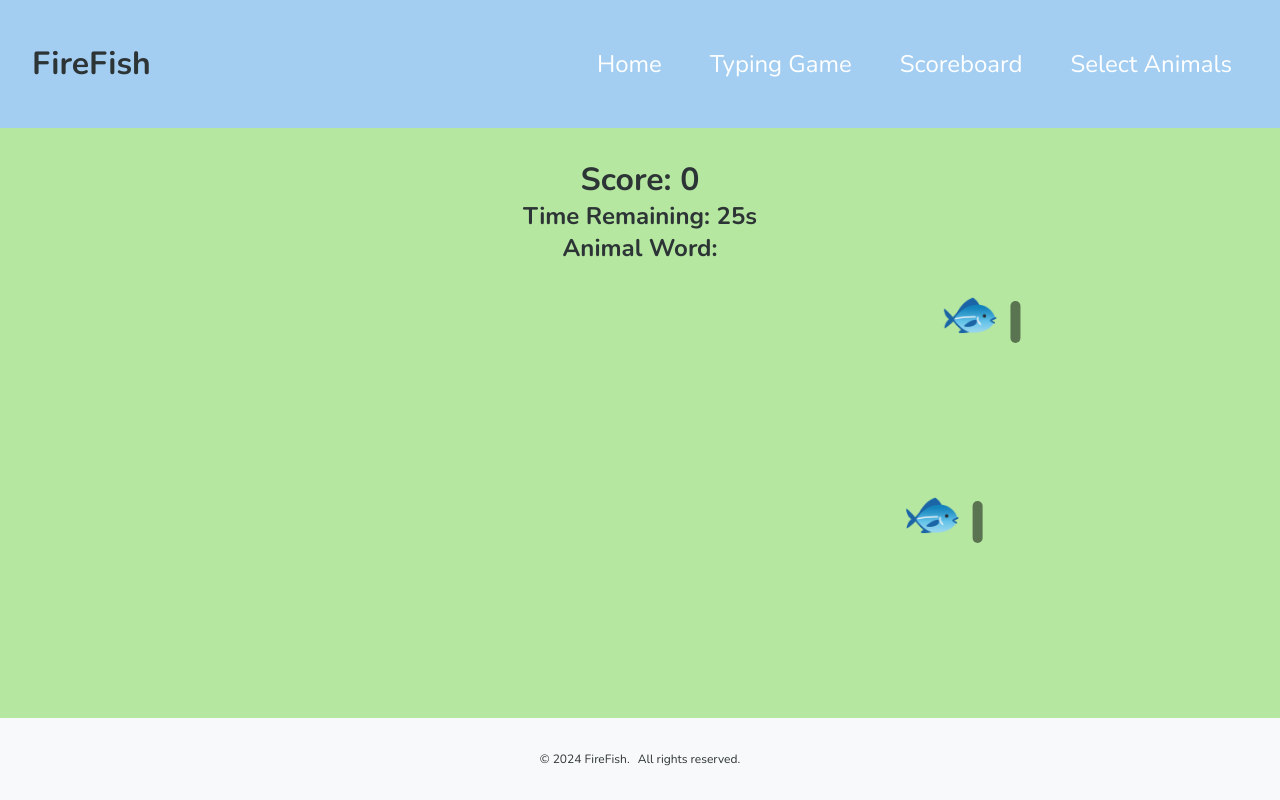
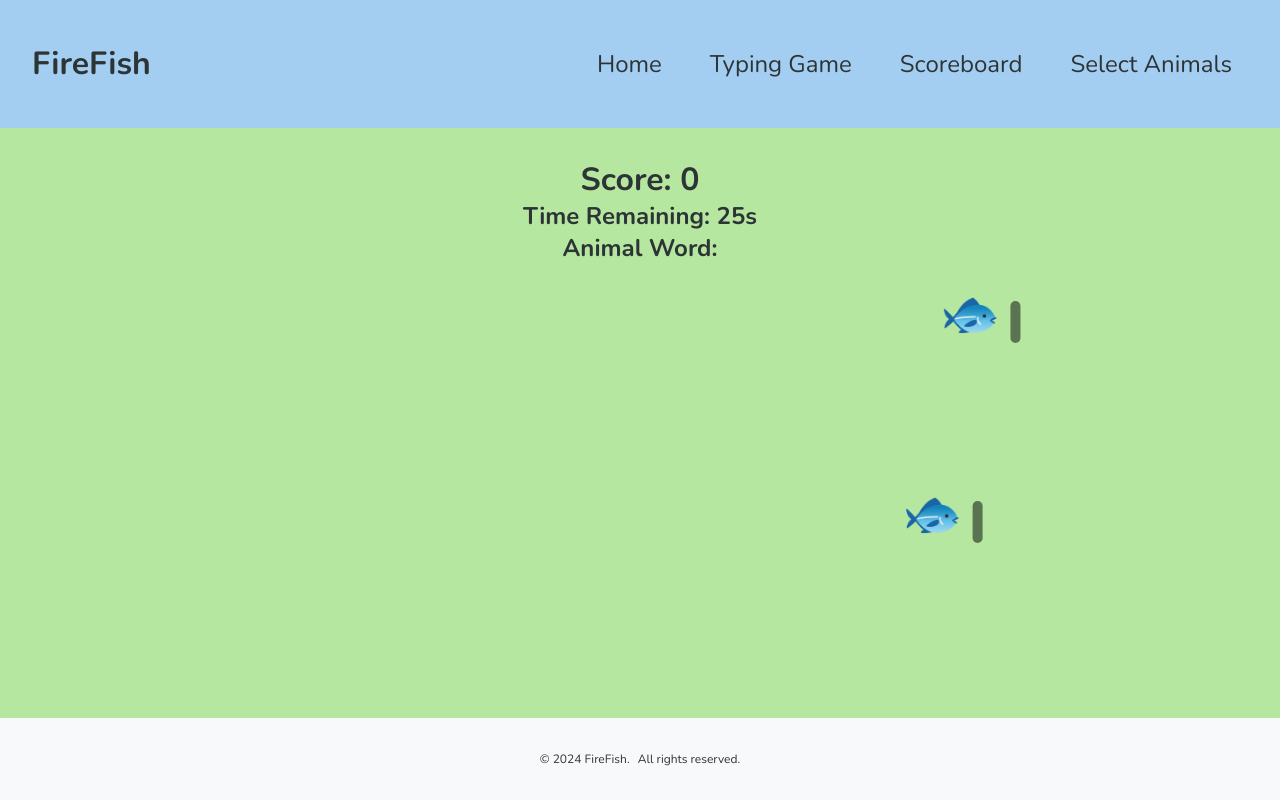
Before and after one commit to Alicehappy/alice-zou-capstone-fire-fish-game, a React (Vite) app: page /typing-game in a window 1280 px wide. Shown: the top 800 px of the page. Built offline with nearby package versions, Linux system fonts and the light colour scheme; no server answers.

Commit message:
Update navigation with better contrast

```diff
--- a/src/components/FireFish/FireFish.jsx
+++ b/src/components/FireFish/FireFish.jsx
@@ -1,13 +1,10 @@
 import { useRef, useState, useEffect } from "react";
-// import { useAnimations } from "../../hooks/useAnimations";
 import { gsap } from "gsap";
 import "./FireFish.scss";
 
 function FireFish({ letter, onLetterCaught }) {
   const fishRef = useRef(null);
   const [isCaught, setIsCaught] = useState(false);
-
-  //   useAnimations(fishRef, { x: 500, duration: 5, repeat: -1 });
 
   const getRandomSpeed = () => Math.random() * 5 + 5;
 
--- a/src/components/Navigation/Navigation.scss
+++ b/src/components/Navigation/Navigation.scss
@@ -92,11 +92,11 @@
     display: block;
     padding: $size-default;
     text-decoration: none;
-    color: map-get($colors-primary, global-white);
+    color: map-get($colors-primary, global-text);
     @include h2;
 
     &:hover {
-      color: map-get($colors-primary, interactive-elements);
+      color: mix(white, map-get($colors-primary, global-text), 30%);
     }
 
     &--active {
```
